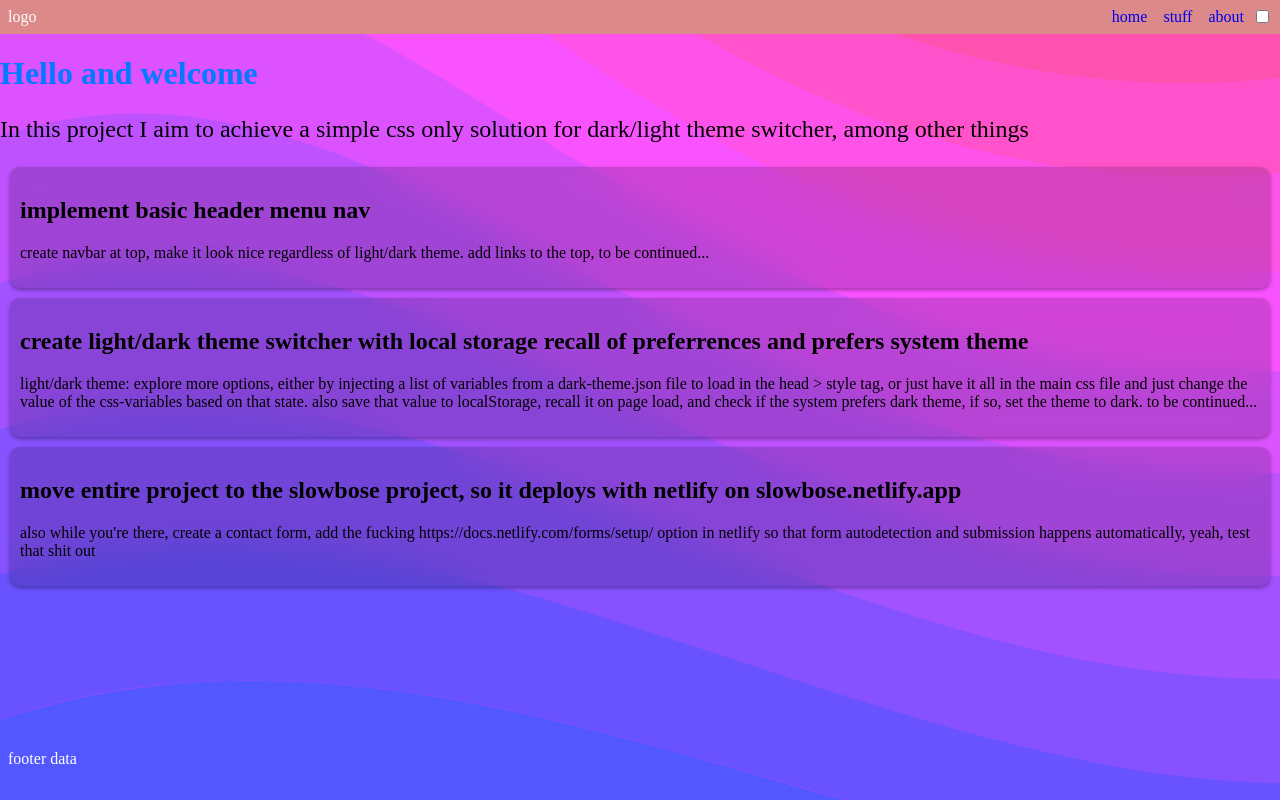
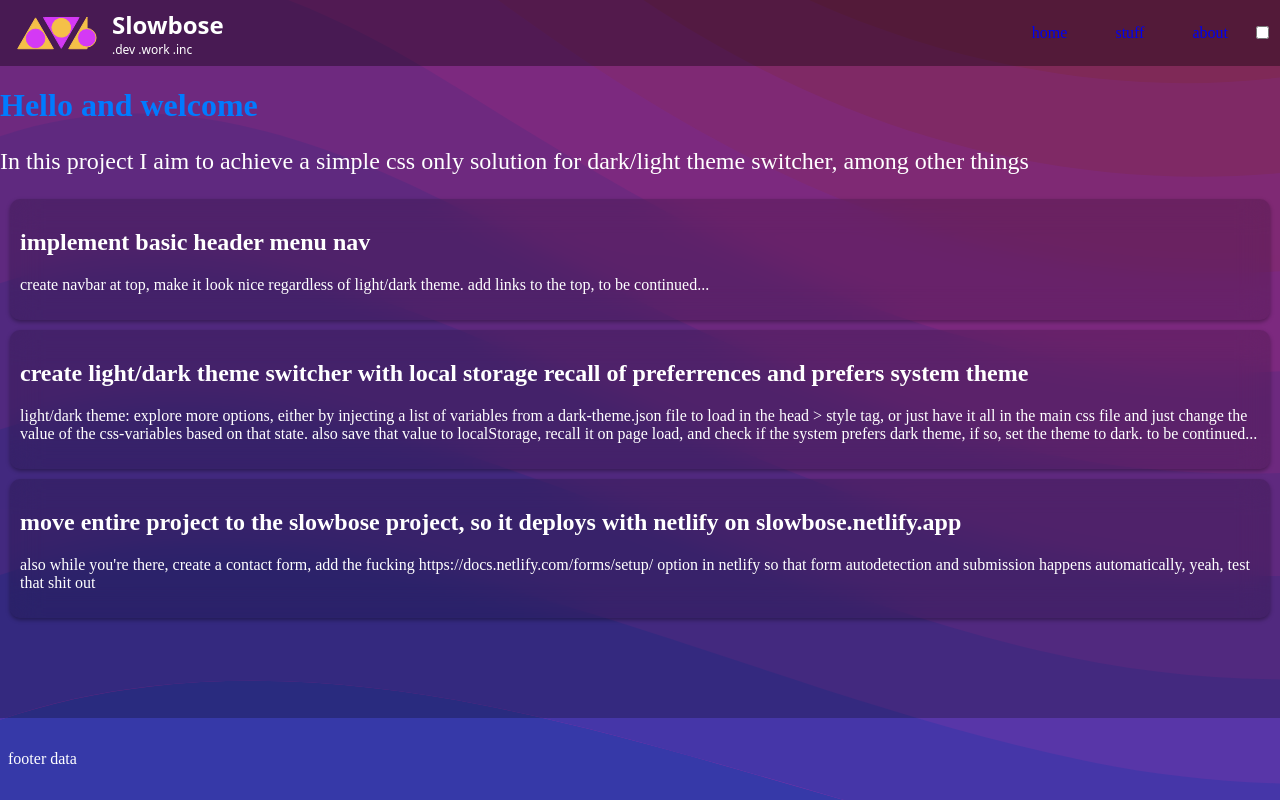
Before and after one commit to alinbumbes/vanillaLightDarkStarterKit, a website: page index.html in a window 1280 px wide. Drawn offline with Linux system fonts and the light colour scheme.

Commit message:
some progress

```diff
--- a/index.html
+++ b/index.html
@@ -38,8 +38,43 @@
                 </g>
             </svg>
         </div>
-        <header class="top-menu">
-            <div class="logo">logo</div>
+        <header class="top">
+            <div class="logo g-2 d-flex align-items-center">
+                <svg class="logo-svg" width="96" height="48" viewBox="0 0 96 48" fill="none" xmlns="http://www.w3.org/2000/svg">
+                    <g clip-path="url(#clip0_1_2)">
+
+                        <path class="logo-svg_fill1 logo-svg_stroke1"
+                            d="M36.3538 8.49136L35.4877 8.49136L35.9208 9.24136L52.8553 38.5728L53.2883 39.3228L53.7213 38.5728L70.6559 9.24136L71.0889 8.49136L70.2228 8.49136L36.3538 8.49136Z"
+                            fill="#F5B539" stroke="#F5B539" />
+
+                            <circle class="logo-svg_fill2 logo-svg_stroke2" cx="53.2883" cy="18.7685" r="9.27716"
+                            transform="rotate(-60 53.2883 18.7685)" fill="#F54848" stroke="#F5B539" />
+
+                            <path class="logo-svg_fill2 logo-svg_stroke2"
+                            d="M27.9873 9.64136L27.5543 8.89136L27.1213 9.64136L10.1868 38.9728L9.75376 39.7228H10.6198H44.4889H45.3549L44.9219 38.9728L27.9873 9.64136Z"
+                            fill="#F54848" stroke="#F54848" />
+
+                            <path class="logo-svg_fill2 logo-svg_stroke2"
+                            d="M79.0543 9.9V8.03397L78.1213 9.65L61.1868 38.9815L60.7538 39.7315H61.6198H78.5543H79.0543V39.2315V9.9Z"
+                            fill="#F54848" stroke="#F54848" />
+
+                            <circle class="logo-svg_fill1 logo-svg_stroke1" cx="27.5543" cy="29.4457" r="9.27716"
+                            fill="#F5B539" stroke="#F54848" />
+
+                            <circle class="logo-svg_fill1 logo-svg_stroke2" cx="78.7772" cy="28.7772" r="9.27716"
+                            fill="#F5B539" stroke="#F54848" />
+                    </g>
+                    <defs>
+                        <clipPath id="clip0_1_2">
+                            <rect width="96" height="48" fill="white" />
+                        </clipPath>
+                    </defs>
+                </svg>
+                <div class="d-flex flex-col">
+                    <span class="no-wrap">Slowbose</span>
+                    <span class="no-wrap sub-title">.dev .work .inc</span>
+                </div>
+            </div>
             <ul class="top-nav d-flex justify-content-end ul-reset w-100">
                 <li><a class="d-flex" href="#">home</a></li>
                 <li><a class="d-flex" href="#">stuff</a></li>
@@ -77,7 +112,7 @@
                 out</p>
         </div>
     </main>
-    <footer>footer data</footer>
+    <footer class="bottom d-flex flex-space-between">footer data</footer>
 </body>
 
 </html>
--- /dev/null
+++ b/src/css-part/footer.css
@@ -0,0 +1,5 @@
+footer.bottom {
+    background-color: var(--bg-footer);
+    padding: 2rem 0.5rem;
+    color: #fff;
+  }
--- a/src/css-part/header.css
+++ b/src/css-part/header.css
@@ -1,12 +1,42 @@
-.top-menu {
+header.top {
     display: flex;
     background-color: var(--bg-footer);
     align-items: center;
-    padding: 0 0.5rem;
+    padding: 0 .5rem;
     color: #fff;
 }
-.top-nav > li > a {
-        text-decoration: none;
-        padding: 0.5rem;
+.top-nav>li>a {
+    text-decoration: none;
+    padding: 1.5rem;
 
     }
+
+    .logo {
+        font-size: 1.5rem;
+        font-weight: bold;
+        font-family: system-ui;
+
+        .sub-title {
+            font-size: 0.75rem;
+            font-weight: normal;
+        }
+    }
+
+
+
+    .logo-svg_fill1 {
+        fill: var(--clr-01);
+    }
+
+
+    .logo-svg_fill2 {
+        fill: var(--clr-02);
+    }
+
+
+    .logo-svg_stroke1 {
+        stroke: var(--clr-01);
+    }
+.logo-svg_stroke2 {
+    stroke: var(--clr-02);
+}
--- a/src/css-part/layout.css
+++ b/src/css-part/layout.css
@@ -15,14 +15,8 @@ body {
   height: 100vh;
 
   & main {
-    /* background-color: var(--bg-main); */
+     background-color: var(--bg-main);
     margin:0;
-  }
-
-  & footer {
-    /* background-color: var(--bg-footer); */
-    padding: 2rem 0.5rem;
-    color: #fff;
   }
 }
 
--- a/src/css-part/utils.css
+++ b/src/css-part/utils.css
@@ -10,12 +10,44 @@
   font-size: 1.5rem;
 }
 
+.no-wrap {
+  white-space: nowrap;
+}
+
+.flex-col {
+  flex-direction: column;
+}
+
 .d-flex {
   display: flex;
 }
 
 .justify-content-end {
   justify-content: flex-end;
+}
+
+.flex-space-between {
+  justify-content: space-between;
+}
+
+.align-items-center {
+  align-items: center;
+}
+
+.g-1 {
+  gap: 0.25rem;
+}
+
+.g-2 {
+  gap: 0.5rem;
+}
+
+.g-3 {
+  gap: 0.75rem;
+}
+
+.g-4 {
+  gap: 1rem;
 }
 
 .w-100 {
--- a/src/css-part/var.css
+++ b/src/css-part/var.css
@@ -2,9 +2,10 @@
   --color-primary: #007bff;
   --color-secondary: #6c757d;
   --color-success: #28a745;
-  --dark-or-light: 100%;
-  --bg-main: hsl(0deg 0% var(--dark-or-light) / 66%);
-  --bg-footer: #db8989;
+  --dark-or-light: 0;
+    --bg-main: hsl(0deg 0% 0% / 50%);
+    --bg-header: hsl(0deg 0% 0% / 34%);
+    --bg-footer: hsl(0deg 0% 0% / 34%);
   --svg-gradient-base: 278deg;
   --svg-cl01: oklch((var(--svg-gradient-base)), 100%, 66%);
   --svg-cl02: oklch(calc((var(--svg-gradient-base) + 20)), 100%, 66%);
@@ -16,6 +17,8 @@
   --svg-cl08: oklch((var(--svg-gradient-base) + 140), 100%, 66%);
   --svg-cl09: oklch((var(--svg-gradient-base) + 160), 100%, 66%);
   --svg-cl10: oklch((var(--svg-gradient-base) + 180), 100%, 66%);
+  --clr-01: #d439f5;
+    --clr-02: #f5c048;
 }
 
 .svg-set-fills {
--- a/src/input.css
+++ b/src/input.css
@@ -5,6 +5,7 @@
 /* components */
 
 @import "css-part/header.css";
+@import "css-part/footer.css";
 @import "css-part/card.css";
 
 /* utilities */
```
Also changed, not shown: style.min.css.
